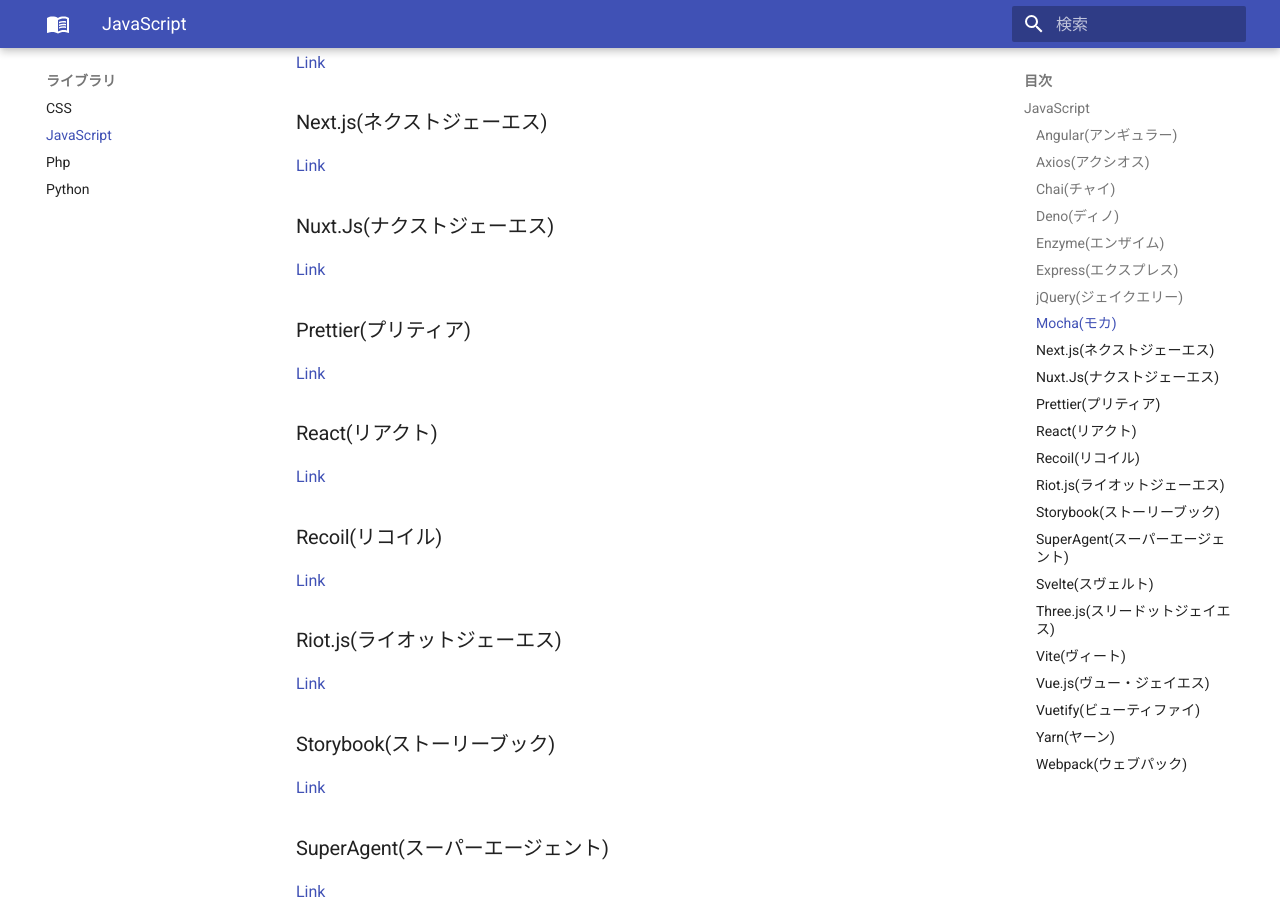
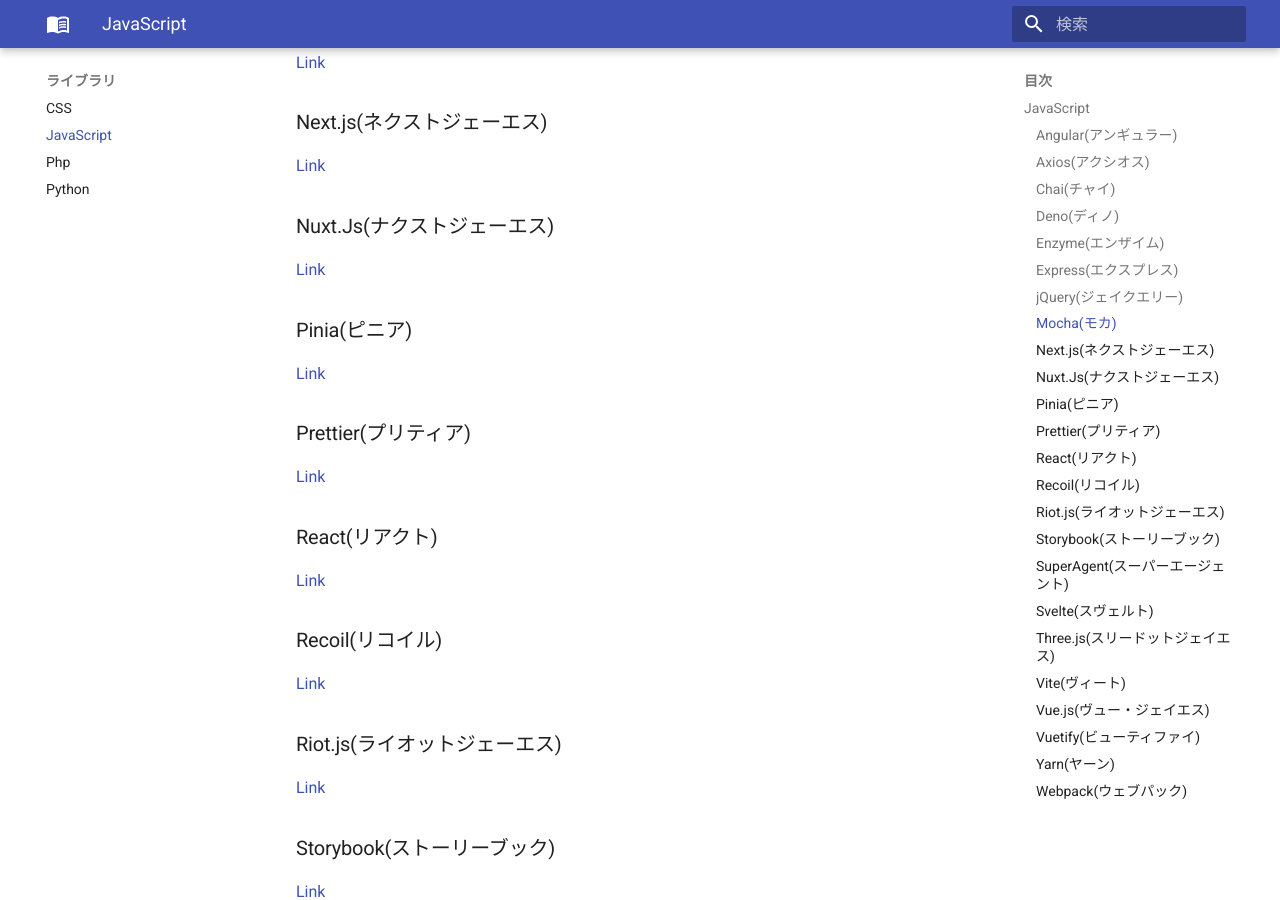
Before and after one commit to doara-developer/pronunciation-dict, an MkDocs documentation site: the page built from docs/library/javascript.md, in a window 1280 px wide and 900 px high, scrolled down 1000 px. Built offline with MkDocs 1.6.1 and Material for MkDocs 9.7.7, drawn with Linux system fonts in a browser that asks for light colours.

Commit message:
Add some library

```diff
--- a/docs/library/javascript.md
+++ b/docs/library/javascript.md
@@ -39,6 +39,10 @@
 ### Nuxt.Js(ナクストジェーエス)
 
 [Link](https://nuxtjs.org/ja/)
+
+### Pinia(ピニア)
+
+[Link](https://pinia.vuejs.org/)
 
 ### Prettier(プリティア)
 
```
Also changed, not shown: docs/infra/linux_command.md (+2 -0 lines).
